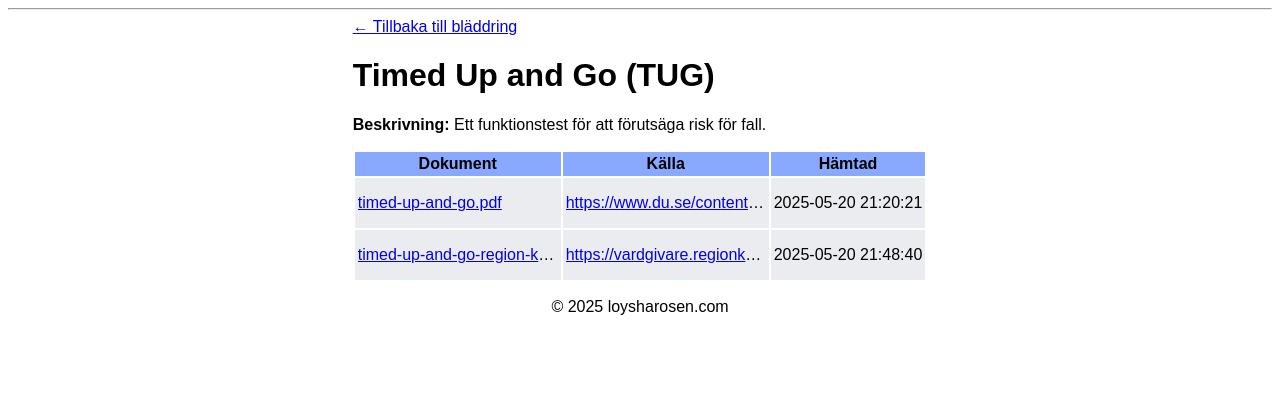
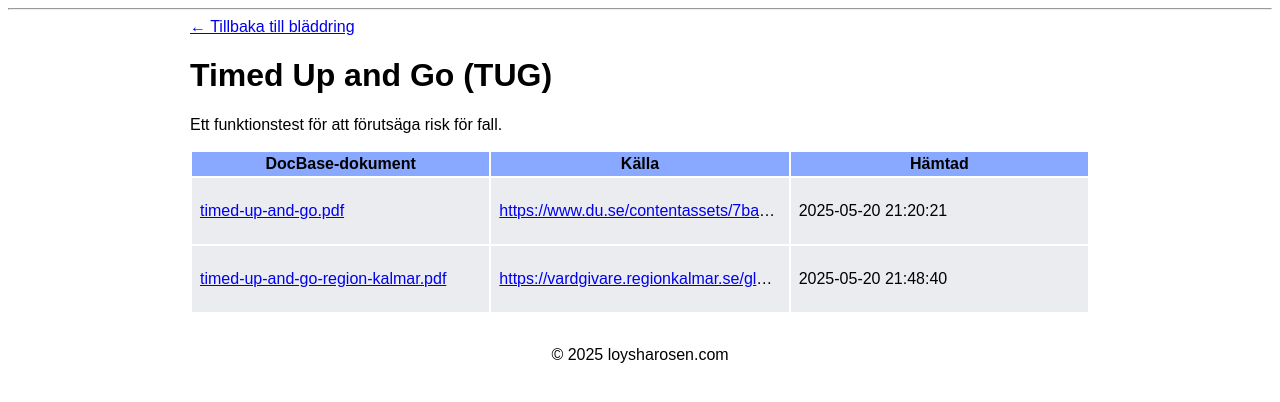
Before and after one commit to loysharosen/docbase, a Flask app: page /1 in a window 1280 px wide. Shown: the part 79-481 px from the top of the page. Run offline with Flask 3, Linux system fonts and the light colour scheme; data comes from the database, SQL or seed files in the repository.

Commit message:
css fixed detail table width

```diff
--- a/static/style.css
+++ b/static/style.css
@@ -16,10 +16,16 @@ html
 .detail-outer-container
 {
     display: flex;
-    display: flex;
     flex-direction: column;
     align-items: center;
     justify-content: center;
+    width: 100%;
+}
+
+.detail-inner-container {
+    width: 100%;
+    max-width: 900px;
+    padding: 0 20px;
 }
 
 .text-logo {
@@ -63,6 +69,7 @@ html
     gap: 0.5em;
     text-align: left;
     margin: 3px;
+    max-width: 900px;
 }
 
 .open-file
@@ -123,8 +130,33 @@ footer
 
 .funky-brow
 {
-    white-space: nowrap; /* Prevents text from wrapping to the next line */
     overflow: hidden;    /* Hides any content that overflows the element's box */
     text-overflow: ellipsis; /* Displays an ellipsis (...) to indicate truncated text */
-    max-width: 200px; /* Or whatever your desired maximum width is */
+    white-space: nowrap;
+    display: block;
 }
+
+.links-table {
+    max-width: 900px;
+    width: 100%;
+    table-layout: fixed;
+    margin: 1em 0;
+}
+
+.links-table td {
+    max-width: 0;
+    overflow: hidden;
+    padding: 8px;
+}
+
+.links-table td:nth-child(1) {  /* Document column */
+    width: 30%;
+}
+
+.links-table td:nth-child(2) {  /* Source column */
+    width: 50%;
+}
+
+.links-table td:nth-child(3) {  /* Date column */
+    width: 20%;
+}
--- a/templates/detail.html
+++ b/templates/detail.html
@@ -39,7 +39,7 @@
                 </h1>
 
                 {% if test.description %}
-                <p><strong>Beskrivning:</strong> {{ test.description }}</p>
+                <p>{{ test.description }}</p>
                 {% endif %}
 
                 {% if test.keywords %}
@@ -49,7 +49,7 @@
                 {% if links %}
                 <table class="links-table">
                     <tr>
-                        <th>Dokument</th>
+                        <th>DocBase-dokument</th>
                         {% if links|selectattr('source_link')|list %}
                             <th>Källa</th>
                             <th>Hämtad</th>
```
